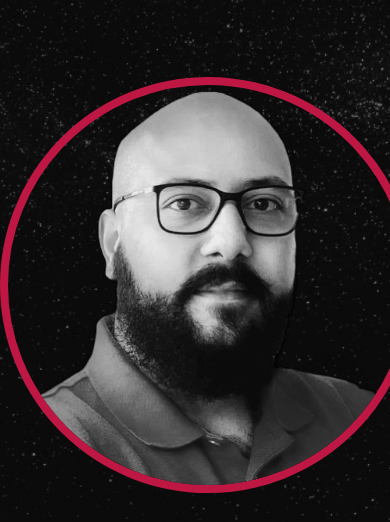
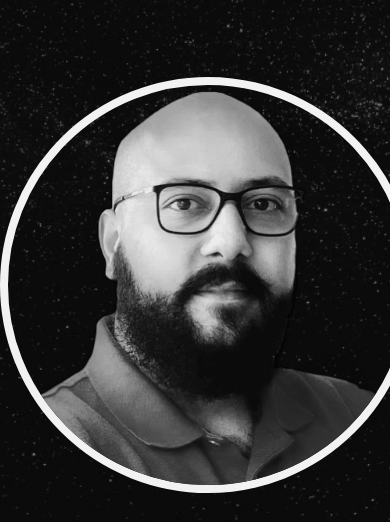
Before and after one commit to hasanalzaibak/portfolio.github.io, a plain HTML site: page index.html in a window 390 px wide. Shown: the part 359-881 px from the top of the page. Drawn offline with Linux system fonts and the light colour scheme.

Commit message:
Photo Border Color Change

```diff
--- a/css/style.css
+++ b/css/style.css
@@ -14,7 +14,7 @@
 
 body {
     display: flex;
-    color:  #F2F2F2;
+    color: #F2F2F2;
     font-family: 'Roboto', sans-serif;
 }
 
@@ -22,7 +22,6 @@ h1,
 h2 {
     font-family: 'Josefin Sans', sans-serif;
     color: #8AA6BF;
-
 }
 
 /* Sidebar */
@@ -98,7 +97,6 @@ nav ul li a {
     margin-right: 0.25rem;
     transition: 400ms;
     display: inline-block;
-
 }
 
 nav ul li a:hover {
@@ -270,7 +268,7 @@ p {
         display: flex;
         align-items: center;
         justify-content: center;
-        border: 0.5rem solid #BF1744;
+        border: 0.5rem solid #F2F2F2;
         margin-bottom: 4rem;
     }
 
@@ -348,6 +346,7 @@ p {
         font-size: 0.8rem;
         width: 10rem;
         height: 2.5rem;
+        border-radius: 0.2;
     }
 
     .contact-button:hover {
```
